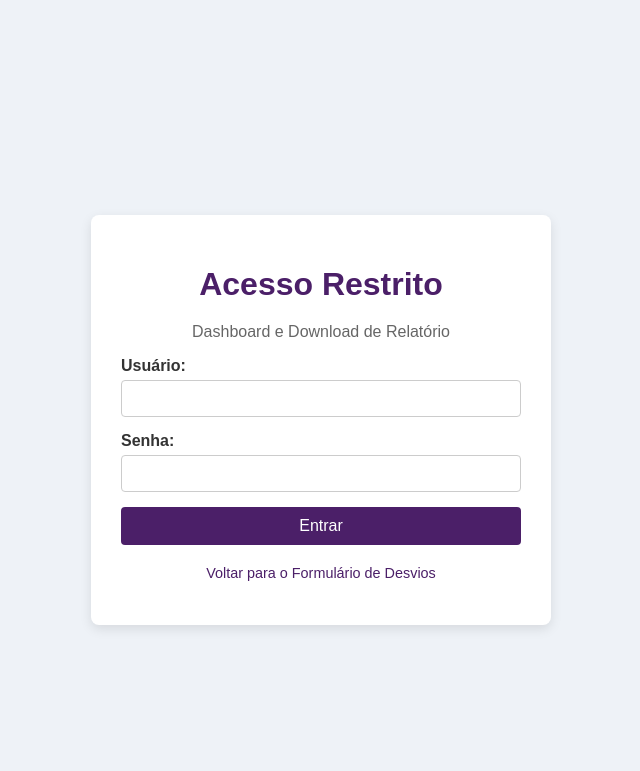
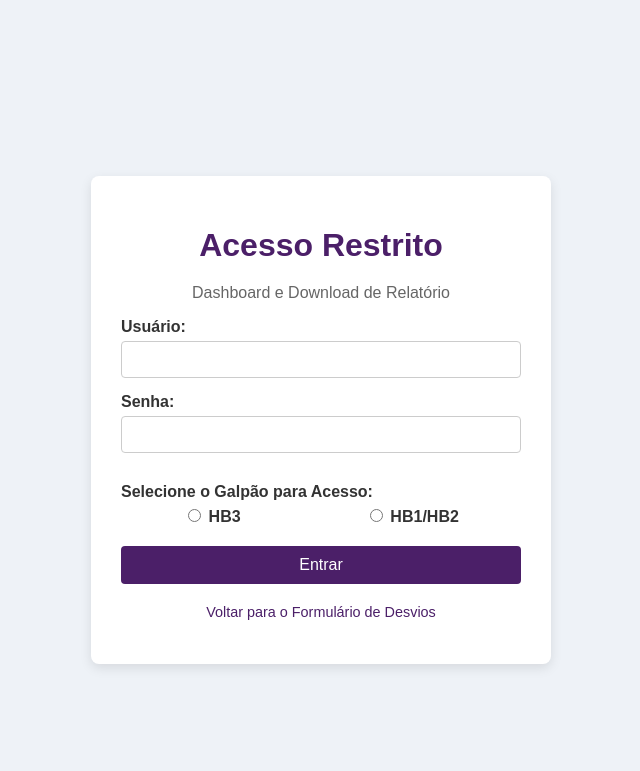
Before and after one commit to juliomtv/desvios, a Flask app: page /login in a window 1280 px wide. Shown: the top 771 px of the page, without its empty margins (319-959 px from the left). Run offline with Flask 3, Linux system fonts and the light colour scheme.

Commit message:
Add warehouse selection to login form
Added radio buttons for selecting warehouse access.

```diff
--- a/templates/login.html
+++ b/templates/login.html
@@ -85,6 +85,16 @@
             <label for="password">Senha:</label>
             <input type="password" id="password" name="password" required>
 
+            <label style="margin-top: 15px;">Selecione o Galpão para Acesso:</label>
+            <div style="display: flex; justify-content: space-around; margin-bottom: 15px;">
+                <label>
+                    <input type="radio" name="galpao_login" value="HB3" required> HB3
+                </label>
+                <label>
+                    <input type="radio" name="galpao_login" value="HB1/HB2" required> HB1/HB2
+                </label>
+            </div>
+
             <button type="submit">Entrar</button>
         </form>
         <p style="text-align: center; margin-top: 20px; font-size: 0.9em;">
```
